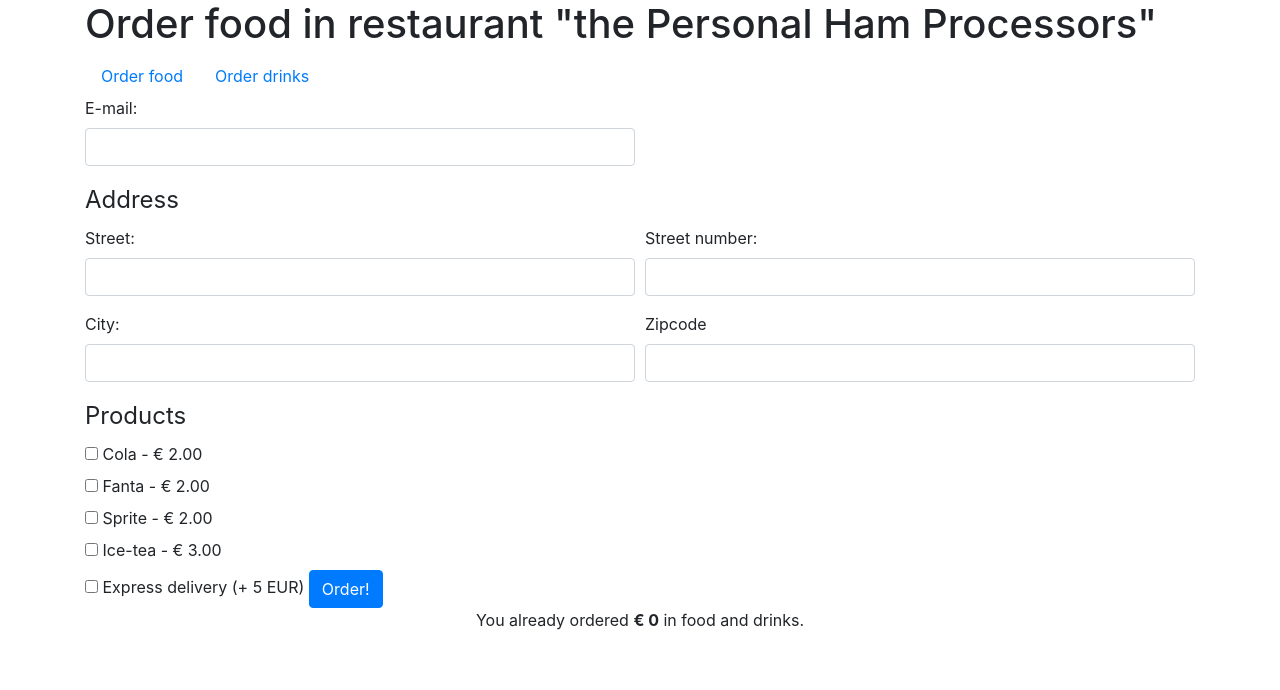
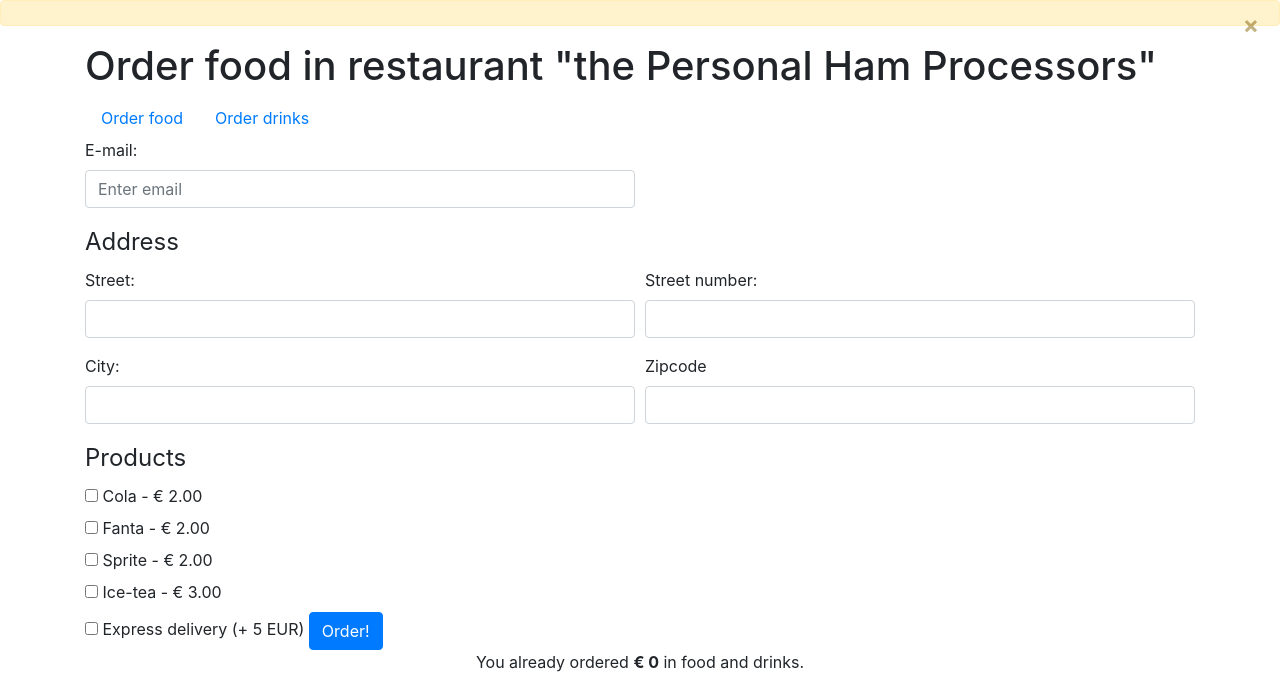
Before and after one commit to JenBucheli/form, a PHP site: page /index.php in a window 1280 px wide. Shown: the top 690 px of the page. Run offline with PHP 8.4, Linux system fonts and the light colour scheme.

Commit message:
step 1 finding errors

```diff
--- a/form-view.php
+++ b/form-view.php
@@ -10,6 +10,22 @@
     <title>Order food & drinks</title>
 </head>
 <body>
+<div class="alert alert-warning alert-dismissible fade show" role="alert">
+    <?php
+    if (isset($_POST['email'])===true  && empty ($_POST['email'])===true) {
+        $email=$_POST['email'];
+        if (filter_var($email, FILTER_VALIDATE_EMAIL)==true){
+        }else{
+            echo 'Not valid email';
+        }
+    }
+    ?>
+
+    <button type="button" class="close" data-dismiss="alert" aria-label="Close">
+        <span aria-hidden="true">&times;</span>
+    </button>
+</div>
+
 <div class="container">
     <h1>Order food in restaurant "the Personal Ham Processors"</h1>
     <nav>
@@ -22,11 +38,14 @@
             </li>
         </ul>
     </nav>
+
     <form method="post">
         <div class="form-row">
+
             <div class="form-group col-md-6">
                 <label for="email">E-mail:</label>
-                <input type="text" id="email" name="email" class="form-control"/>
+                <input type="text" id="email" name="email" class="form-control" placeholder="Enter email"/>
+
             </div>
             <div></div>
         </div>
@@ -40,8 +59,8 @@
                     <input type="text" name="street" id="street" class="form-control">
                 </div>
                 <div class="form-group col-md-6">
-                    <label for="streetnumber">Street number:</label>
-                    <input type="text" id="streetnumber" name="streetnumber" class="form-control">
+                    <label for="streetNumber">Street number:</label>
+                    <input type="text" id="streetNumber" name="streetNumber" class="form-control">
                 </div>
             </div>
             <div class="form-row">
--- a/index.php
+++ b/index.php
@@ -2,10 +2,40 @@
 //this line makes PHP behave in a more strict way
 declare(strict_types=1);
 
+//validation email
+/*if (isset($_POST['email'])== true  && empty ($_POST['email'])==false) {
+    $email=$_POST['email'];
+    if (filter_var($email, FILTER_VALIDATE_EMAIL)==true){
+      echo  'Email accepted';
+    }else{
+        echo 'Not valid email';
+    }
+}*/
+
+//all inputs must be filled
+// isset="exists"   !empty= is different than empty
+if (isset($_POST['email']) && !empty($_POST['email']) &&
+    isset($_POST['street']) && !empty($_POST['street']) &&
+    isset($_POST['city']) && !empty($_POST['city']) &&
+    // street number & zipcode must be numbers
+    isset($_POST['streetNumber']) && !empty($_POST['streetNumber']) && is_numeric($_POST['streetNumber']) &&
+    isset($_POST['zipcode']) && !empty($_POST['zipcode']) && is_numeric($_POST['zipcode'])) {
+    $email=$_POST['email'];
+    $street=$_POST['street'];
+    $streetNumber=$_POST['streetNumber'];
+    $city=$_POST['city'];
+    $zipcode=$_POST['zipcode'];
+    $address= $_POST['street']." ". $_POST['streetNumber'].", ".$_POST['city']." ".$_POST['city'];//Kazernelaan 3, Lint 2547
+    echo 'it works';
+}
+// mail send
+    //mail(to "for me",subject , messages)
+
+
 //we are going to use session variables so we need to enable sessions
 session_start();
 
-function whatIsHappening() {
+/* function whatIsHappening() {
     echo '<h2>$_GET</h2>';
     var_dump($_GET);
     echo '<h2>$_POST</h2>';
@@ -14,7 +44,7 @@ function whatIsHappening() {
     var_dump($_COOKIE);
     echo '<h2>$_SESSION</h2>';
     var_dump($_SESSION);
-}
+}*/
 
 //your products with their price.
 $products = [
```
